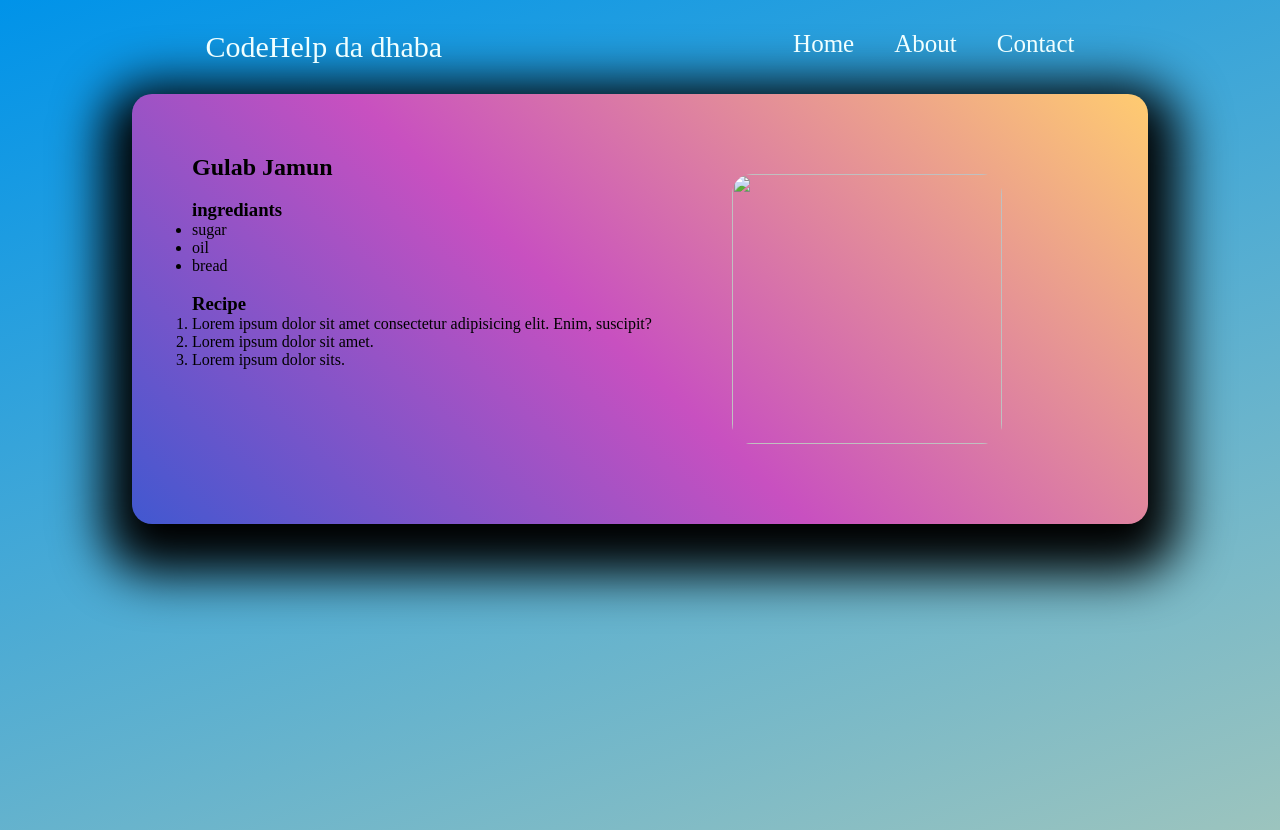
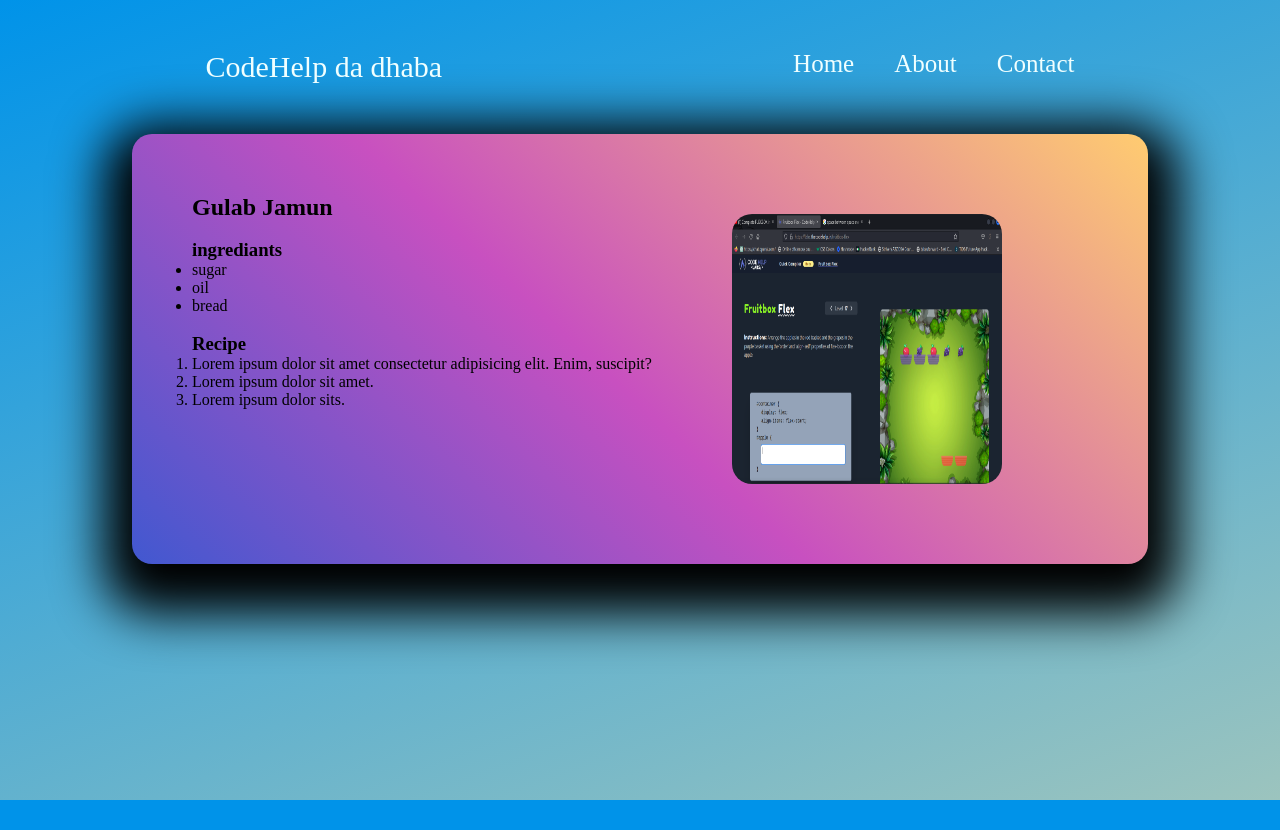
Before and after one commit to anku-26/css-project, a plain HTML site: page index.html in a window 1280 px wide. After the commit the page ends 800 px from the top, so only its background shows below. Drawn offline with Linux system fonts and the light colour scheme.

Commit message:
some bug fixes

```diff
--- a/index.html
+++ b/index.html
@@ -16,9 +16,9 @@ background-image: linear-gradient(160deg, #0093E9 0%, #9cc4be 100%);
         <div class="nav">
                 <div class="j"> <ul><li id="jo">CodeHelp da dhaba</li> </div>
                  <div class="hkj">
-                 <li>Home </li>
-                 <li>About </li>
-                 <li>Contact</li>
+                 <li><a href="#" target="-blank">Home</a> </li>
+                 <li><a href="#">About</a> </li>
+                 <li><a href="#">Contact</a></li>
              </ul></div>
 
              </div>
@@ -51,7 +51,7 @@ background-image: linear-gradient(160deg, #0093E9 0%, #9cc4be 100%);
 
                     <img src="../Screenshot_2023-07-20_21_52_56.png" id="lol" alt="">
                     <div class="overlay">
-                        <span>click here </span>
+                        <span id="my"><a href="#">click here</a> </span>
                     </div>
 
 
--- a/style.css
+++ b/style.css
@@ -1,13 +1,14 @@
 *{
     margin: 0px;
     padding: 0px;
-    border-size:border-box;
+    /* border-sizing:border-box; */
 
 
 }
 .main{
     height:100vh;
     width:100vw;
+    overflow: hidden;
 
 }
 .nav{
@@ -45,6 +46,7 @@ margin:30px;
     border-radius: 20px;
     display: flex;
     gap:60px;
+    overflow: hidden;
 
 
 }
@@ -65,16 +67,25 @@ margin:30px;
 
 
 
+
 }
 #lol:hover{
-    transform:scale(1.2)
+    transform:scale(1.2);
+
 }
 .img{
     position: relative;
     display: flex;
-    justify-content: center;
-    align-content: center;
+    /* justify-content: center; */
+    /* align-content: center; */
+    transition-delay: 0s;
+    transition-duration: 1s;
+    transition-property: all;
+    transition-timing-function: linear;
 
+}
+#my{
+    display:block;
 }
 
 .overlay{
@@ -87,10 +98,35 @@ margin:30px;
     justify-content: center;
     align-items: center;
     opacity: 0;
-    color:red;
+    color:azure;
+
+
 
 }
 .overlay:hover{
-   opacity: 1;
+    opacity: 1;
+    /* background-color:rgba(0,0,0,0.6); */
+
 
 }
+.img:hover  #my{
+    transform: scale(1.2);
+}
+.img:hover #lol{
+    transform:scale(1.1)
+}
+.overlay a{
+    color:azure;
+}
+a{
+    text-decoration: none;
+    color:azure;
+
+}
+.j{
+    margin: 20px;
+
+}
+.hkj{
+    margin:20px;
+}
```
Also changed, not shown: Screenshot_2023-07-20_21_52_56.png (added).
